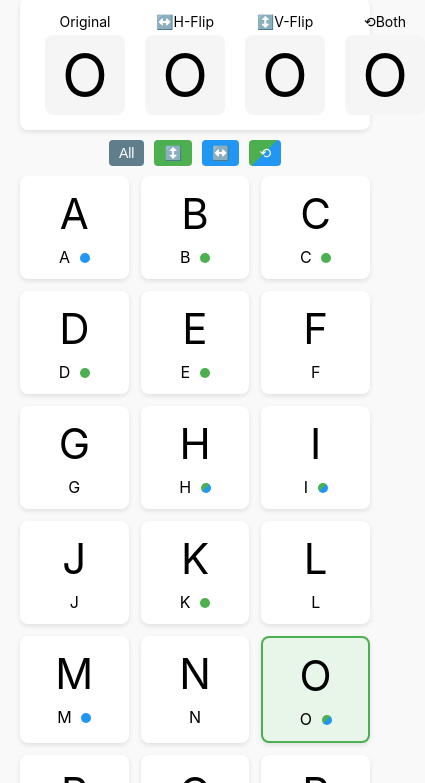
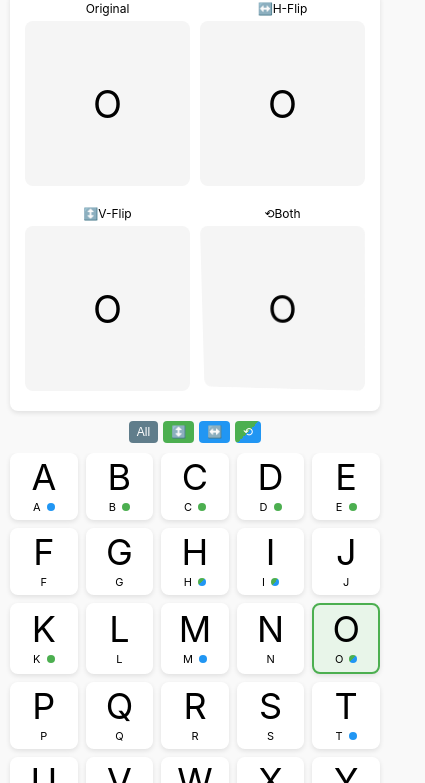
Before and after one commit to bradleyglen2001/characterflip, a plain HTML site: page index.html in a window 390 px wide. Shown: the part 61-844 px from the top of the page, 425 px wide, since content can reach past the window. Drawn offline with Linux system fonts and the light colour scheme.

Commit message:
Update index.html
fixed animation and iphone display

```diff
--- a/index.html
+++ b/index.html
@@ -1,4 +1,3 @@
-
 <!DOCTYPE html>
 <html lang="en">
 <head>
@@ -73,13 +72,13 @@
         .scrollable-content {
             flex: 1;
             overflow-y: auto;
-            padding: 0 20px 20px 20px;
+            padding: 0 10px 20px 10px;
         }
 
         .character-grid {
             display: grid;
-            grid-template-columns: repeat(auto-fill, minmax(90px, 1fr));
-            gap: 12px;
+            grid-template-columns: repeat(auto-fill, minmax(70px, 1fr));
+            gap: 10px;
             padding-bottom: 20px;
         }
 
@@ -87,10 +86,14 @@
             background-color: white;
             border-radius: 8px;
             box-shadow: 0 2px 5px rgba(0, 0, 0, 0.1);
-            padding: 12px;
+            padding: 8px;
             text-align: center;
             cursor: pointer;
             transition: transform 0.3s, box-shadow 0.3s;
+            display: flex;
+            flex-direction: column;
+            align-items: center;
+            justify-content: center;
         }
 
         .character-card:hover {
@@ -99,9 +102,14 @@
         }
 
         .character {
-            font-size: 42px;
-            margin-bottom: 8px;
+            font-size: 42px; /* Much larger font size */
+            margin-bottom: 5px;
             display: block;
+            line-height: 1;
+        }
+
+        .char-label {
+            font-size: 11px;
         }
 
         .selected {
@@ -111,7 +119,7 @@
 
         .info-panel {
             margin-bottom: 10px;
-            padding: 15px;
+            padding: 10px;
             background-color: white;
             border-radius: 8px;
             box-shadow: 0 2px 5px rgba(0, 0, 0, 0.1);
@@ -119,16 +127,19 @@
 
         .info-display {
             display: flex;
-            justify-content: space-around;
+            flex-wrap: wrap;
+            justify-content: center;
             align-items: center;
+            gap: 10px;
         }
 
-        /* Updated flip container styles for animation */
+        /* Responsive flip container styles */
         .display-container {
             text-align: center;
             perspective: 1000px;
-            width: 80px;
-            margin: 0 10px;
+            width: calc(25% - 10px);
+            min-width: 60px;
+            margin: 0;
         }
 
         .display-title {
@@ -136,13 +147,13 @@
             align-items: center;
             justify-content: center;
             margin-bottom: 5px;
-            font-size: 14px;
+            font-size: 12px;
         }
 
-        /* New flip card styles */
+        /* New responsive flip card styles */
         .flip-container {
-            width: 80px;
-            height: 80px;
+            width: 100%;
+            aspect-ratio: 1/1;
             perspective: 1000px;
         }
 
@@ -176,7 +187,7 @@
             justify-content: center;
             background-color: #f5f5f5;
             border-radius: 8px;
-            font-size: 60px;
+            font-size: 42px; /* Larger font size */
         }
 
         .back {
@@ -209,10 +220,10 @@
 
         .sym-indicator {
             display: inline-block;
-            width: 10px;
-            height: 10px;
+            width: 8px;
+            height: 8px;
             border-radius: 50%;
-            margin-left: 5px;
+            margin-left: 3px;
         }
 
         .has-h-sym {
@@ -232,25 +243,70 @@
             display: none;
         }
 
-        /* Show tooltips on hover */
-        button {
-            position: relative;
+        /* Mobile-specific adjustments */
+        @media (max-width: 480px) {
+            .info-display {
+                flex-wrap: wrap;
+            }
+
+            .display-container {
+                width: calc(50% - 10px);
+                margin-bottom: 10px;
+            }
+
+            .character-grid {
+                grid-template-columns: repeat(auto-fill, minmax(60px, 1fr));
+                gap: 8px;
+            }
+
+            .character-card {
+                padding: 6px;
+            }
+
+            .character {
+                font-size: 36px;
+            }
+
+            .front, .back {
+                font-size: 38px;
+            }
+
+            h1 {
+                font-size: 20px;
+            }
+
+            .header-section {
+                padding: 8px 10px 0 10px;
+            }
+
+            .controls {
+                gap: 5px;
+            }
+
+            button {
+                padding: 4px 8px;
+                font-size: 12px;
+            }
         }
 
-        button:hover::after {
-            content: attr(data-tooltip);
-            position: absolute;
-            bottom: 100%;
-            left: 50%;
-            transform: translateX(-50%);
-            background-color: #333;
-            color: white;
-            padding: 5px 10px;
-            border-radius: 4px;
-            font-size: 12px;
-            white-space: nowrap;
-            z-index: 100;
-            margin-bottom: 5px;
+        /* Very small screens */
+        @media (max-width: 320px) {
+            .display-container {
+                width: calc(50% - 5px);
+            }
+
+            .character-grid {
+                grid-template-columns: repeat(auto-fill, minmax(50px, 1fr));
+                gap: 6px;
+            }
+
+            .character {
+                font-size: 32px;
+            }
+
+            .front, .back {
+                font-size: 34px;
+            }
         }
     </style>
 </head>
@@ -351,6 +407,7 @@
             const bothFlippedChar = document.getElementById('both-flipped-char');
 
             // Flippers
+            const originalFlipper = document.getElementById('original-flipper');
             const hFlipper = document.getElementById('h-flipper');
             const vFlipper = document.getElementById('v-flipper');
             const bothFlipper = document.getElementById('both-flipper');
@@ -359,6 +416,9 @@
             const hSymBtn = document.getElementById('show-h-sym');
             const vSymBtn = document.getElementById('show-v-sym');
             const bothSymBtn = document.getElementById('show-both-sym');
+
+            // Variable to track if animation is currently running
+            let isAnimating = false;
 
             // Generate all alphanumeric characters
             const characters = [];
@@ -384,12 +444,34 @@
                 characters.push(char);
             }
 
-            // Function to run animations sequentially
-            function runSequentialAnimations() {
-                // Reset all flips first
+            // Function to reset all flips immediately
+            function resetAllFlips() {
+                // Remove transition temporarily to avoid visual glitches
+                hFlipper.style.transition = 'none';
+                vFlipper.style.transition = 'none';
+                bothFlipper.style.transition = 'none';
+
                 hFlipper.classList.remove('flipped-h');
                 vFlipper.classList.remove('flipped-v');
                 bothFlipper.classList.remove('flipped-both');
+
+                // Force reflow
+                void hFlipper.offsetWidth;
+                void vFlipper.offsetWidth;
+                void bothFlipper.offsetWidth;
+
+                // Restore transitions
+                setTimeout(() => {
+                    hFlipper.style.transition = 'transform 1.2s';
+                    vFlipper.style.transition = 'transform 1.2s';
+                    bothFlipper.style.transition = 'transform 1.2s';
+                }, 10);
+            }
+
+            // Function to run animations sequentially
+            function runSequentialAnimations() {
+                if (isAnimating) return;
+                isAnimating = true;
 
                 // First animation: Horizontal flip
                 setTimeout(() => {
@@ -402,6 +484,11 @@
                         // Third animation: Both flip
                         setTimeout(() => {
                             bothFlipper.classList.add('flipped-both');
+
+                            // Animation sequence complete
+                            setTimeout(() => {
+                                isAnimating = false;
+                            }, 1200);
                         }, 1500);
                     }, 1500);
                 }, 500);
@@ -431,7 +518,7 @@
                         }
                     }
 
-                    card.innerHTML = `<span class="character">${char}</span><span>${char} ${indicatorHtml}</span>`;
+                    card.innerHTML = `<span class="character">${char}</span><span class="char-label">${char} ${indicatorHtml}</span>`;
                     card.addEventListener('click', () => selectCharacter(char));
 
                     // Add data attributes for filtering
@@ -451,14 +538,14 @@
                 });
             }
 
-            // Check for horizontal symmetry (corrected)
+            // Check for horizontal symmetry
             function isHorizontallySymmetric(char) {
                 // Characters with horizontal symmetry (mirror across horizontal axis)
                 const hSymChars = 'BCDEHIKOX08↕=-+*cox';
                 return hSymChars.includes(char);
             }
 
-            // Check for vertical symmetry (corrected)
+            // Check for vertical symmetry
             function isVerticallySymmetric(char) {
                 // Characters with vertical symmetry (mirror across vertical axis)
                 const vSymChars = 'AHIMOTUVWXY08↔|"!.\'ilovwx';
@@ -467,6 +554,7 @@
 
             // Select a character to display
             function selectCharacter(char) {
+                // Update selected card visual
                 document.querySelectorAll('.character-card.selected').forEach(card => {
                     card.classList.remove('selected');
                 });
@@ -478,12 +566,10 @@
                     }
                 });
 
-                // Reset all flips first
-                hFlipper.classList.remove('flipped-h');
-                vFlipper.classList.remove('flipped-v');
-                bothFlipper.classList.remove('flipped-both');
+                // First, immediately reset all flips without animation
+                resetAllFlips();
 
-                // Front displays (original)
+                // Set all displays to show the same character initially
                 originalDisplay.textContent = char;
                 horizontalDisplay.textContent = char;
                 verticalDisplay.textContent = char;
@@ -494,8 +580,10 @@
                 vFlippedChar.textContent = char;
                 bothFlippedChar.textContent = char;
 
-                // Run the sequential animations
-                runSequentialAnimations();
+                // Run the sequential animations after a short pause to ensure everything is reset
+                setTimeout(() => {
+                    runSequentialAnimations();
+                }, 300);
             }
 
             // Filter buttons
@@ -537,7 +625,11 @@
 
             // Initialize
             createCharacterCards();
-            selectCharacter('O'); // Start with 'O' as it has both symmetries
+
+            // Initially select 'O'
+            setTimeout(() => {
+                selectCharacter('O'); // Start with 'O' as it has both symmetries
+            }, 500);
         });
     </script>
 </body>
```
